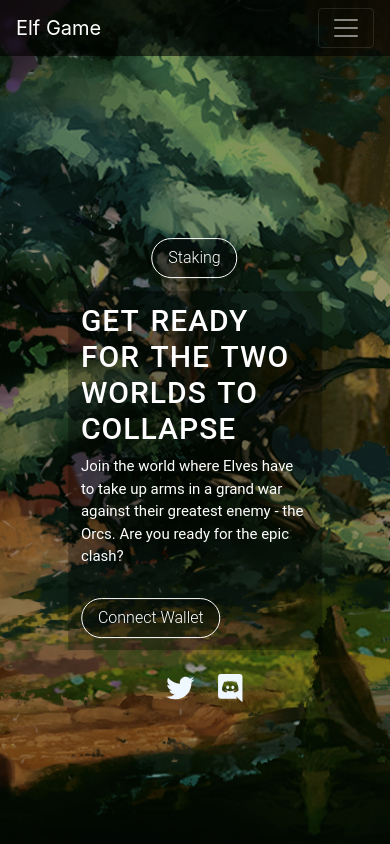
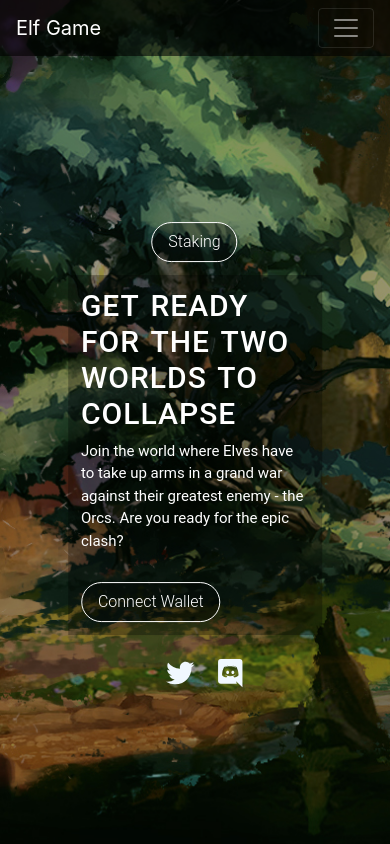
Before and after one commit to neroxqs/EGSite, a plain HTML site: page index.html in a window 390 px wide. Drawn offline with nearby package versions, Linux system fonts and the light colour scheme; a script that the page names is missing.

Commit message:
Update queries.css

```diff
--- a/queries.css
+++ b/queries.css
@@ -141,7 +141,7 @@
         background-color: rgba(0, 0, 0, 0.596);
     }
     .hero-section{
-        margin-top: 8%;
+        margin-top: 5%;
         width: 65%;
        font-family: 'Roboto', sans-serif;
     }
@@ -162,7 +162,7 @@
 
 @media only screen and (max-width:392px){
     .hero-section{
-        margin-top: 14%;
+        margin-top: 10%;
         width: 65%;
        font-family: 'Roboto', sans-serif;
     }
```
